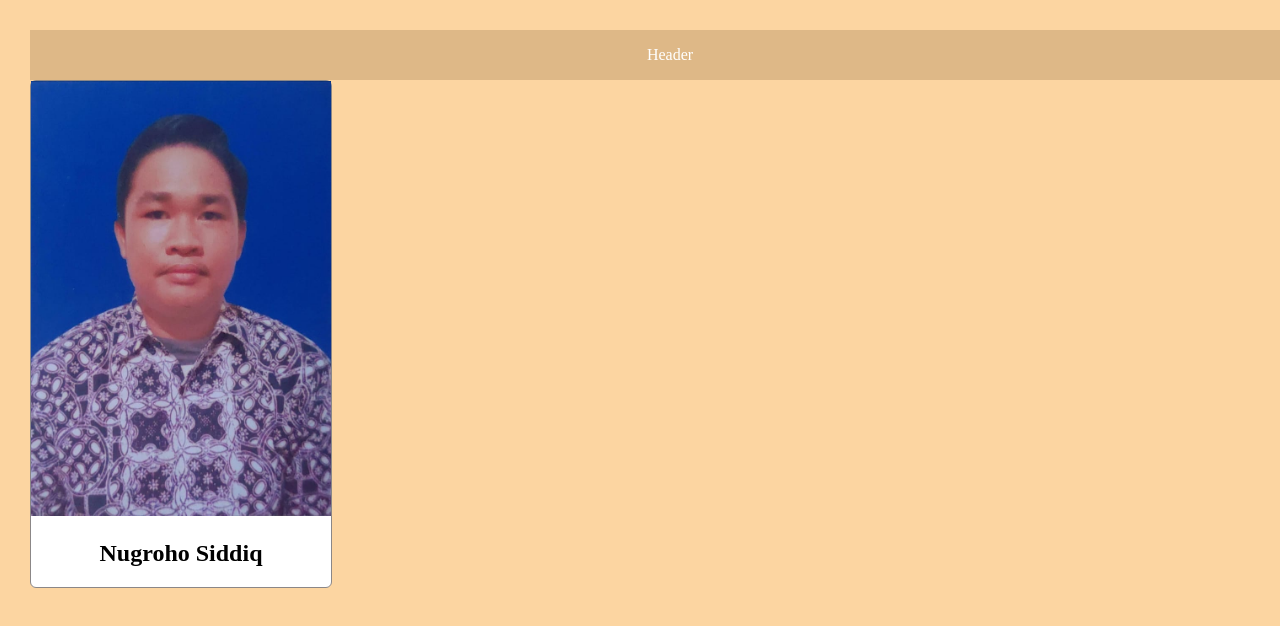
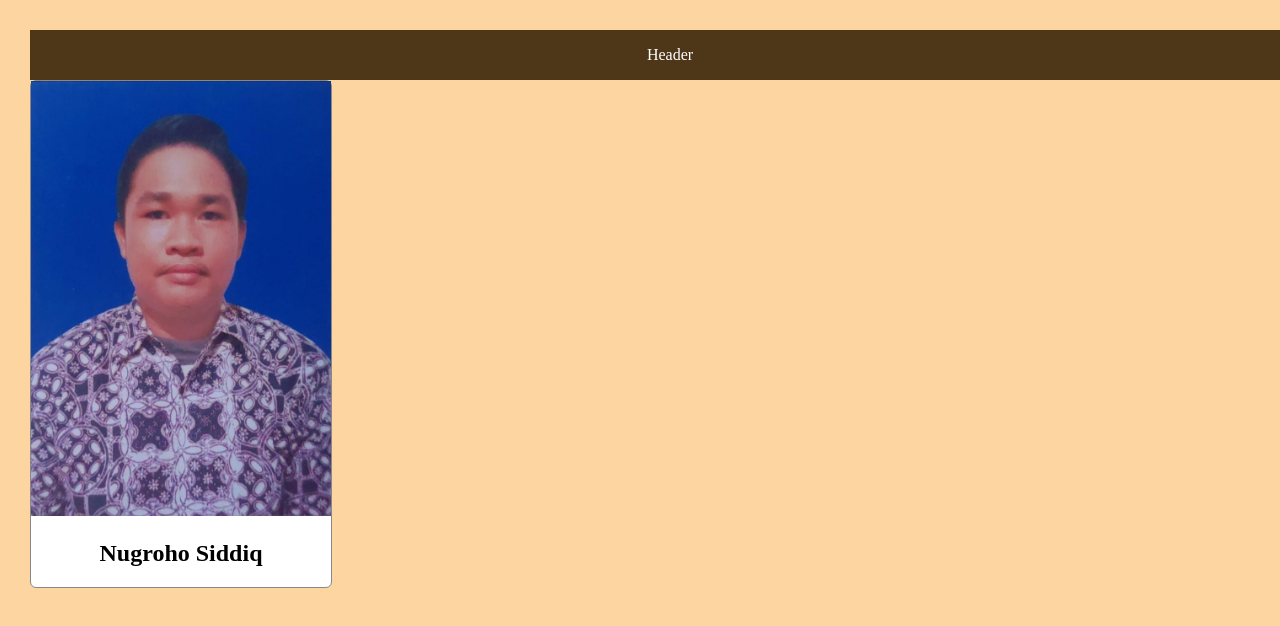
Before and after one commit to mubiyarto/dicoding-remote, a plain HTML site: page index.html in a window 1280 px wide. Shown: the top 626 px of the page. Drawn offline with Linux system fonts and the light colour scheme.

Commit message:
change bg colour header

```diff
--- a/style.css
+++ b/style.css
@@ -24,7 +24,7 @@ body {
    width: 100%;
    height: 50px;
    line-height: 50px;
-   background-color: burlywood;
+   background-color: rgb(78, 55, 25);
    text-align: center;
    color: white;
 }
```
